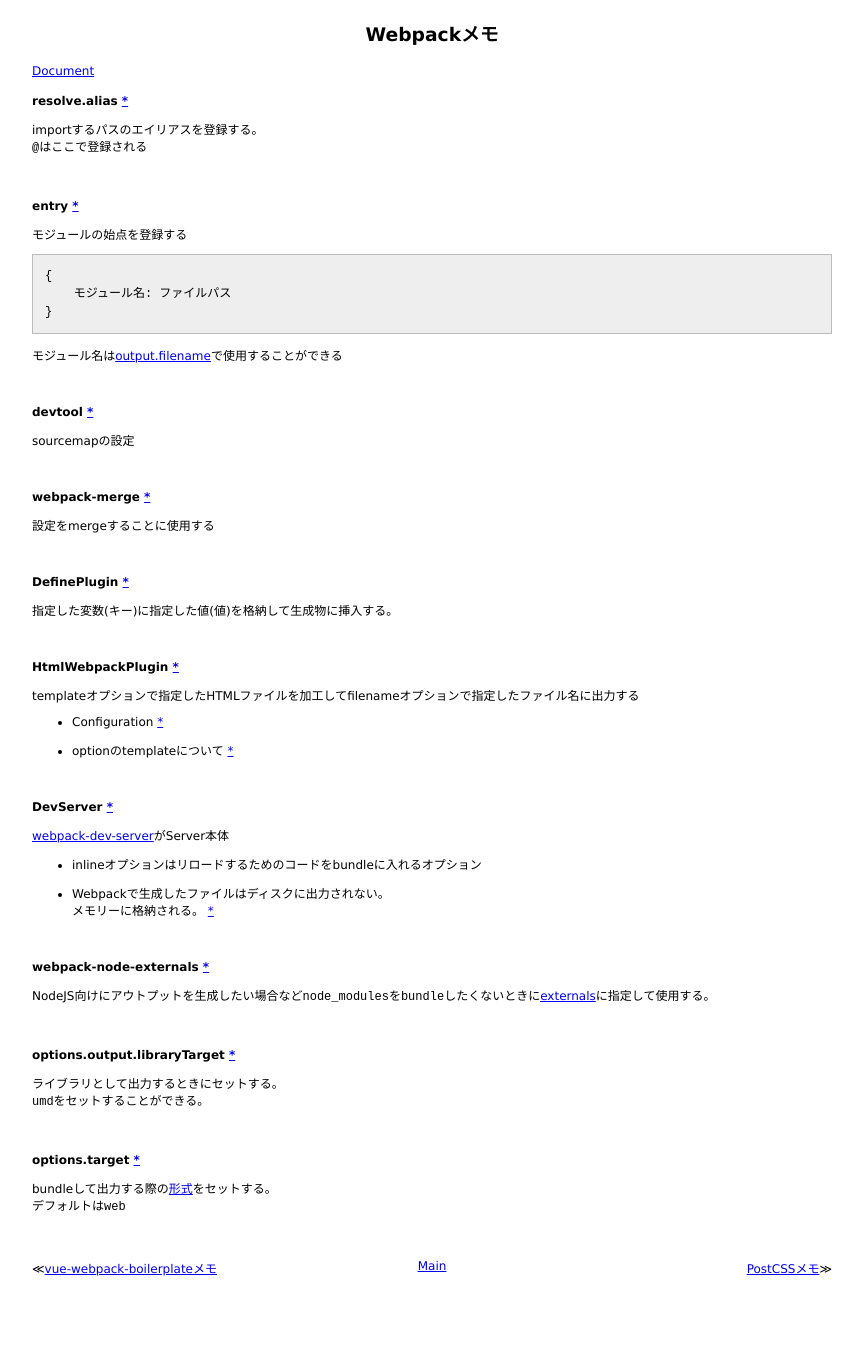
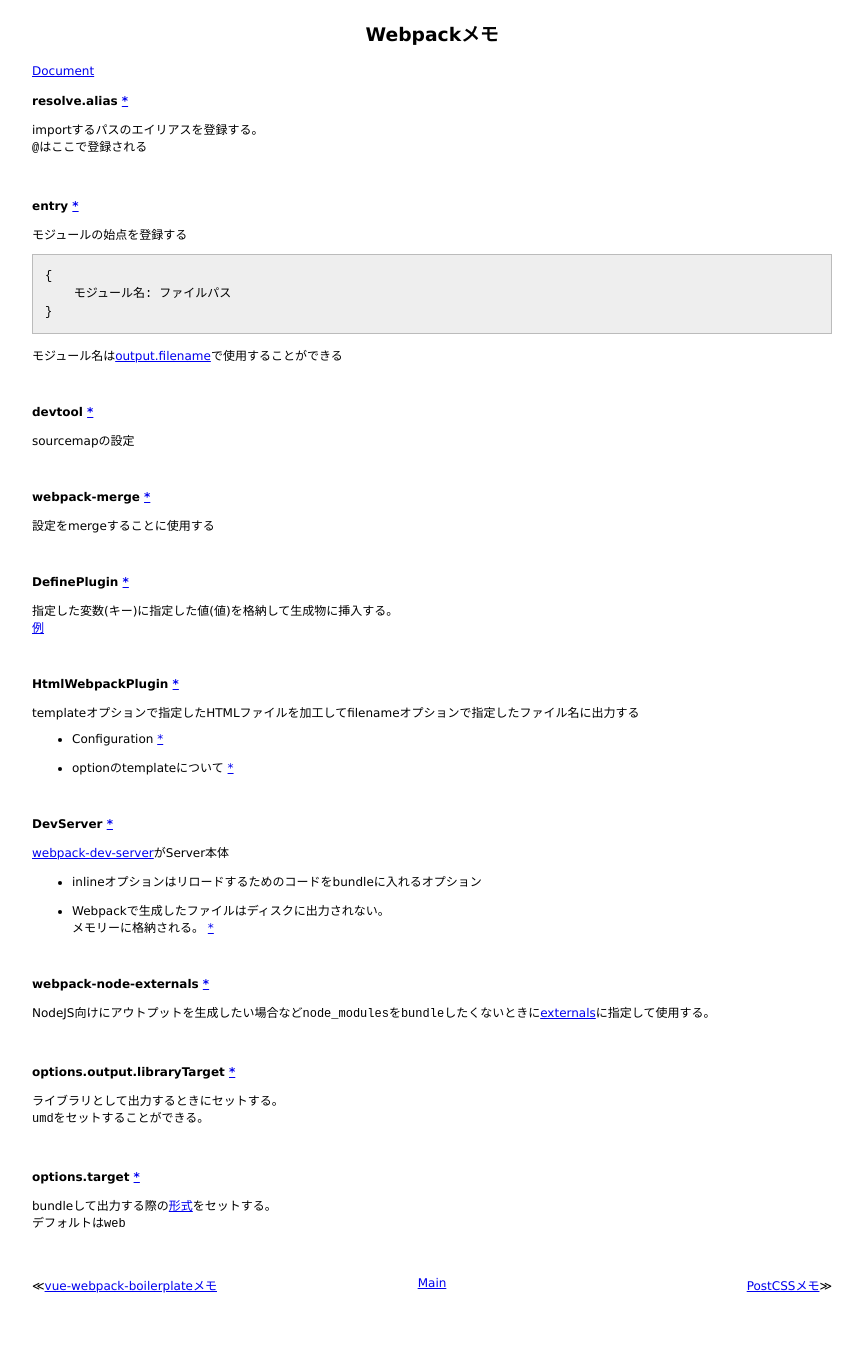
Before and after one commit to 38elements/38elements.github.com, a Jekyll site: the page built from _posts/2017-12-01-webpack.md, in a window 1280 px wide. Shown: the whole page, without its empty margins (208-1071 px from the left). Built offline with Jekyll 4.4.1, drawn with Linux system fonts in a browser that asks for light colours.

Commit message:
Update 2017-12-01-webpack.md

```diff
--- a/_posts/2017-12-01-webpack.md
+++ b/_posts/2017-12-01-webpack.md
@@ -40,6 +40,7 @@ sourcemapの設定
 #### DefinePlugin [\*](https://webpack.js.org/plugins/define-plugin/)
 
 指定した変数(キー)に指定した値(値)を格納して生成物に挿入する。
+[例](https://github.com/vuejs-templates/webpack/blob/cd4d7d957c9af3d37092c79bf490b56b8d88b108/template/build/webpack.prod.conf.js#L34)
 
 <br>
 
```
